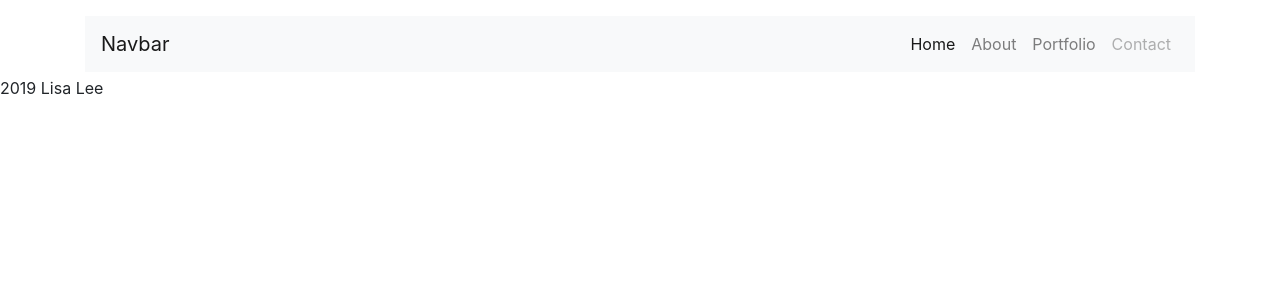
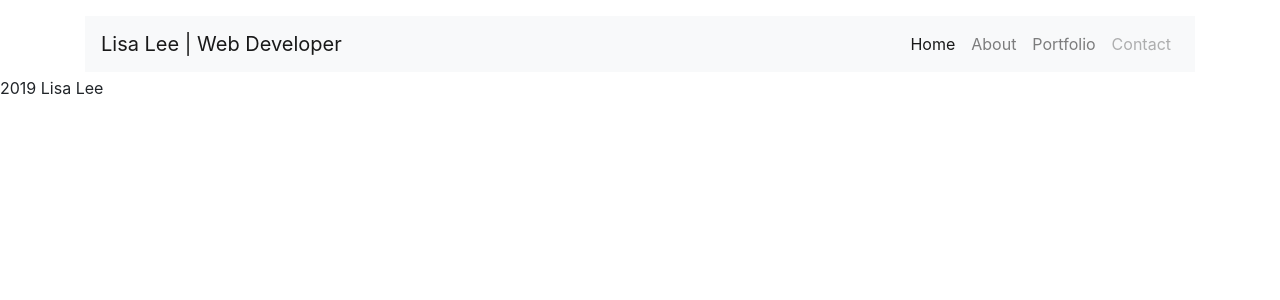
Before and after one commit to LisaLeeNM/lisa-pwp, a PHP site: page /milestone-3.php in a window 1280 px wide. Shown: the top 300 px of the page. Run offline with PHP 8.4, Linux system fonts and the light colour scheme.

Commit message:
change navbar name to Lisa Lee | Web Development

```diff
--- a/public_html/documentation/milestone-3.php
+++ b/public_html/documentation/milestone-3.php
@@ -22,7 +22,7 @@
 		<header>
 			<div class="container pt-3">
 				<nav class="navbar navbar-expand-lg navbar-light bg-light">
-					<a class="navbar-brand" href="#">Navbar</a>
+					<a class="navbar-brand" href="#">Lisa Lee | Web Developer</a>
 					<button class="navbar-toggler" type="button" data-toggle="collapse" data-target="#navbarNav" aria-controls="navbarNav" aria-expanded="false" aria-label="Toggle navigation">
 						<span class="navbar-toggler-icon"></span>
 					</button>
```
